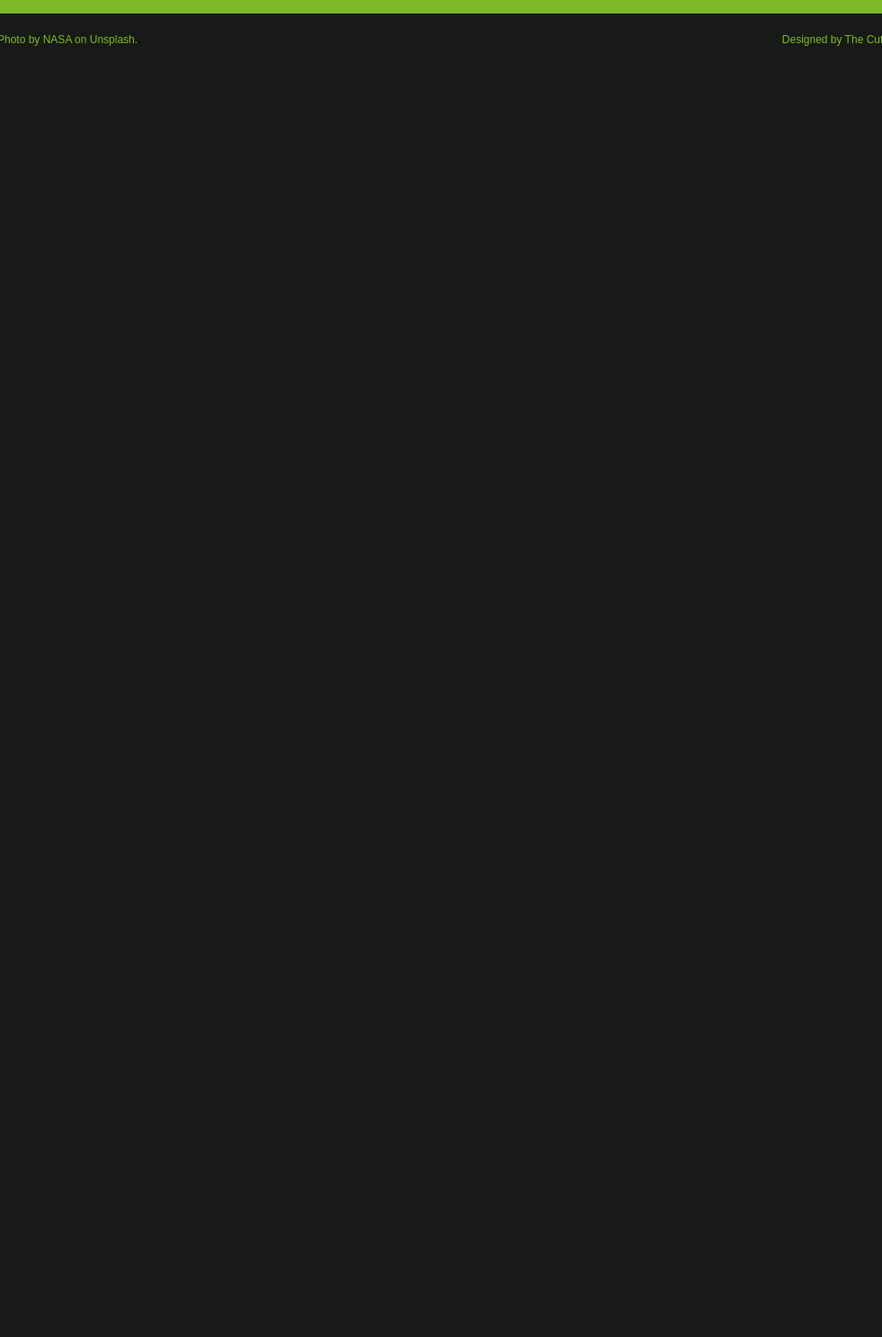
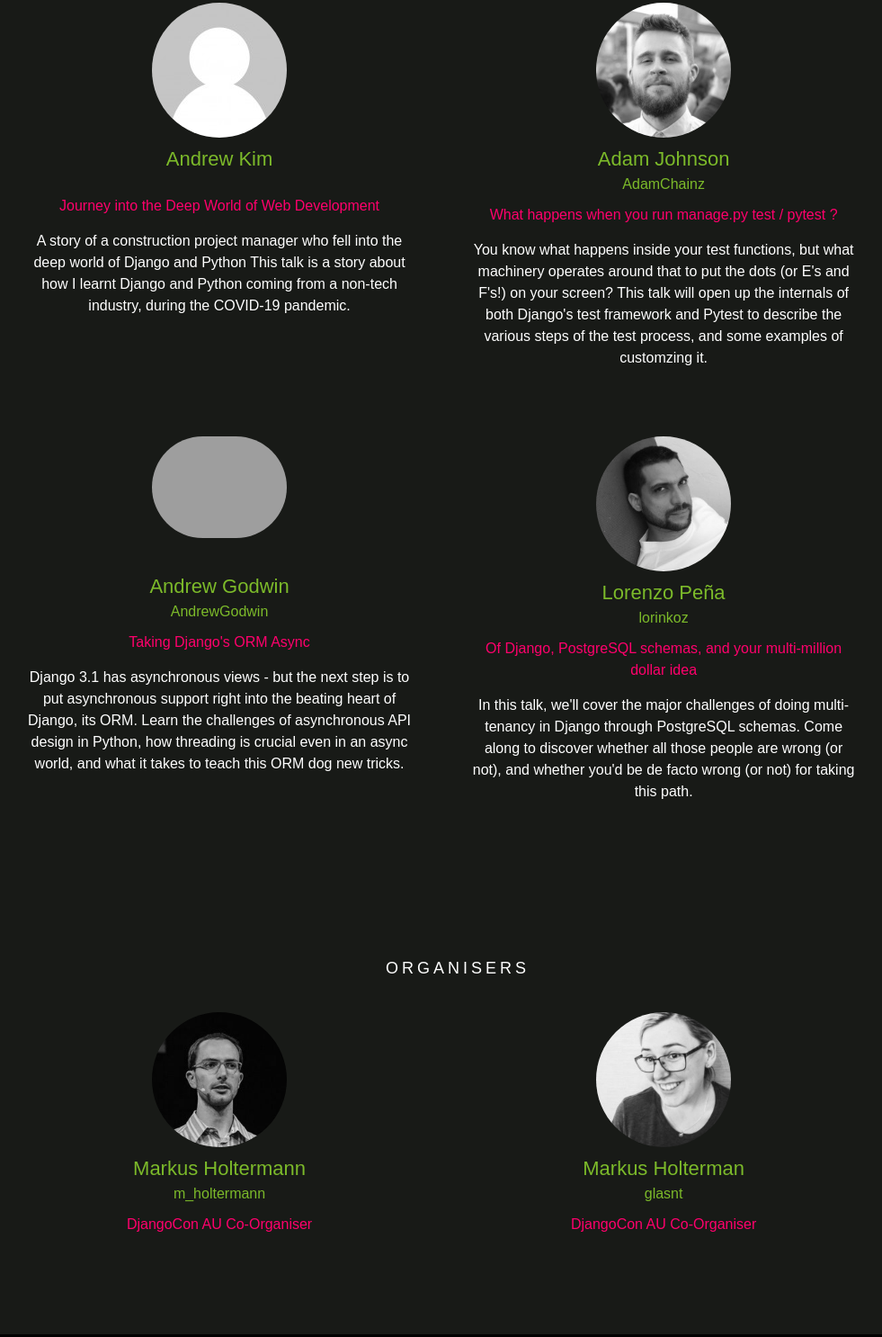
Before and after one commit to djangocon/2020.djangocon.com.au, a plain HTML site: page index.html in a window 1280 px wide. Shown: the part 832-2318 px from the top of the page at 90% size, without its empty margins (131-1112 px from the left). Before the commit the page ends 925 px from the top, so only its background shows below. Drawn offline with Linux system fonts and the light colour scheme; grey boxes are pictures that could not be loaded; a web font is replaced by a local one.

Commit message:
Update 2020 speakers

```diff
--- a/css/style-960.css
+++ b/css/style-960.css
@@ -67,7 +67,7 @@
 .speaker {
   display: block;
   float: left;
-  width: 27%;
+  width: 42%;
   padding: 0 3.125%;
   text-align: center;
 }
--- a/css/style.css
+++ b/css/style.css
@@ -338,7 +338,7 @@ body {
   background: #181a17;
 }
 
-.speakers .speaker-list li:nth-of-type(3n+1) {
+.speakers .speaker-list li:nth-of-type(2n+1) {
   clear: both;
 }
 
--- a/index.html
+++ b/index.html
@@ -40,13 +40,11 @@
   </head>
 
   <body>
-<!--
     <div class="banner">
-      <a href="https://2020.pycon.org.au/attend/tickets/">
+      <a href="https://2020.pycon.org.au/attend/">
         Tickets are on sale now!
       </a>
     </div>
--->
 <!--
     <div class="banner">
       <a href="https://shop.spreadshirt.com.au/djangocon">
@@ -100,43 +98,7 @@
       </div>
     </div>
 
-<!--
-    <div class="keynote-speaker">
-      <div class="wrap">
 
-        <h2 class="section-title">Invited Speaker</h2>
-
-        <ul class="speaker-list">
-
-          <li class="speaker group">
-            <div class="img-container">
-              <img src="./images/speakers/e-dunham.jpg" alt="E. Dunham" />
-            </div>
-            <div class="details">
-              <span class="name">E. Dunham</span>
-              <a href="https://twitter.com/QEDunham" target="_blank" class="social-handle">QEDunham</a>
-              <span class="meta">Rust's Recipes for Code and Community</span>
-            </div>
-            <p class="description">
-              In some ways, a browser engine seems to have little in common
-              with a web framework. But both are ambitious software projects,
-              approached by large groups of diverse people trying and sometimes
-              failing to cooperate, collaborate, and code together. This talk
-              shares firsthand observations, collected over 3 years of working
-              within the Rust and Servo teams at Mozilla as well as
-              volunteering on the Rust Community Team, about what all
-              developers can learn from Rust's approaches to the universal
-              challenges of code and community.
-            </p>
-          </li>
-
-        </ul>
-
-      </div>
-    </div>
--->
-
-<!--
     <div class="speakers" id="speakers">
       <div class="wrap">
 
@@ -146,136 +108,76 @@
 
           <li class="speaker">
             <div class="img-container">
-              <img src="./images/speakers/tim-savage.jpg" alt="" />
+              <img src="./images/speakers/andrew-kim.jpg" alt="" />
             </div>
             <div class="details">
-              <span class="name">Tim Savage</span>
-              <a href="https://twitter.com/savage_drummer" target="_blank" class="social-handle">savage_drummer</a>
-              <span class="meta">Safely eval Python syntax using the AST module</span>
+              <span class="name">
+                Andrew Kim
+              </span>
+              <br>
+              <span class="meta">
+                Journey into the Deep World of Web Development
+              </span>
             </div>
             <p class="description">
-              Allow your users to supply queries or define rules using Python
-              syntax and safely eval them. Processing an AST into safely
-              executable code.
+              A story of a construction project manager who fell into the deep world of Django and Python
+              This talk is a story about how I learnt Django and Python coming from a non-tech industry, during the COVID-19 pandemic.
             </p>
           </li>
 
           <li class="speaker">
             <div class="img-container">
-              <img src="./images/speakers/parth-shandilya.jpg" alt="" />
+              <img src="./images/speakers/adam-johnson.jpg" alt="Adam Johnson" />
             </div>
             <div class="details">
-              <span class="name">Parth Shandilya</span>
-              <a href="https://twitter.com/ParthS0007" target="_blank" class="social-handle">ParthS0007</a>
-              <span class="meta">Web Accessibility In Django</span>
+              <span class="name">
+                Adam Johnson
+              </span>
+                <a href="https://twitter.com/AdamChainz" target="_blank" class="social-handle">AdamChainz</a>
+              <span class="meta">
+                What happens when you run manage.py test / pytest ?
+              </span>
             </div>
             <p class="description">
-              Many developers want to build accessible applications, but don’t
-              know where to start. This talk will cover common accessibility
-              issues and how to address them. The audience will learn about how
-              disabled users interact with web apps, how to build more
-              accessible sites and W3C accessibility guidelines.
+            You know what happens inside your test functions, but what machinery operates around that to put the dots (or E's and F's!) on your screen?
+            This talk will open up the internals of both Django's test framework and Pytest to describe the various steps of the test process, and some examples of customzing it.
+
+
             </p>
           </li>
 
           <li class="speaker">
             <div class="img-container">
-              <img src="./images/speakers/noah-kantrowitz.jpg" alt="" />
+              <img src="./images/speakers/andrew-godwin.jpg" alt="Andrew Godwin" />
             </div>
             <div class="details">
-              <span class="name">Noah Kantrowitz</span>
-              <a href="https://twitter.com/kantrn" target="_blank" class="social-handle">kantrn</a>
-              <span class="meta">Forklifting Django: Migrating A Complex Django App To Kubernetes</span>
+              <span class="name">
+                Andrew Godwin
+              </span>
+                <a href="https://twitter.com/andrewgodwin" target="_blank" class="social-handle">AndrewGodwin</a>
+              <span class="meta">
+              Taking Django's ORM Async
+              </span>
             </div>
             <p class="description">
-              Everyone is talking about Kubernetes, but migrating existing
-              applications is often easier said than done. This talk will cover
-              the tale of migrating our main Django application to Kubernetes,
-              and all the problems and solutions we ran into along the way.
+            Django 3.1 has asynchronous views - but the next step is to put asynchronous support right into the beating heart of Django, its ORM.
+            Learn the challenges of asynchronous API design in Python, how threading is crucial even in an async world, and what it takes to teach this ORM dog new tricks.
             </p>
           </li>
-
           <li class="speaker">
             <div class="img-container">
-              <img src="./images/speakers/russell-keith-magee.jpg" alt="" />
+              <img src="./images/speakers/lorenzo-pena.jpeg" alt="Lorenzo Peña" />
             </div>
             <div class="details">
-              <span class="name">Russell Keith-Magee</span>
-              <a href="https://twitter.com/freakboy3742" target="_blank" class="social-handle">freakboy3742</a>
-              <span class="meta">WASM matter?</span>
+              <span class="name">Lorenzo Peña
+              </span>
+                <a href="https://twitter.com/lorinkoz" target="_blank" class="social-handle">lorinkoz</a>
+              <span class="meta">Of Django, PostgreSQL schemas, and your multi-million dollar idea
+
+              </span>
             </div>
             <p class="description">
-              One of the biggest developments in web technology in the last few
-              years is the emergence of WASM - Web Assembly. But what is WASM?
-              Can you use it in your web projects? Should you? And if so… how?
-            </p>
-          </li>
-
-          <li class="speaker">
-            <div class="img-container">
-              <img src="./images/speakers/andrew-godwin.jpg" alt="" />
-            </div>
-            <div class="details">
-              <span class="name">Andrew Godwin</span>
-              <a href="https://twitter.com/andrewgodwin" target="_blank" class="social-handle">andrewgodwin</a>
-              <span class="meta">Just Add Await: Retrofitting Async Into Django</span>
-            </div>
-            <p class="description">
-              Writing async code from scratch is hard; trying to add it into a
-              large, existing framework is harder. Learn about the problems we
-              face trying to make Django async while maintaining backwards
-              compatibility, as well as the problems maintaining hybrid
-              sync-and-async Python codebases in general.
-            </p>
-          </li>
-
-          <li class="speaker">
-            <div class="img-container">
-              <img src="./images/speakers/tobias-kunze.jpg" alt="" />
-            </div>
-            <div class="details">
-              <span class="name">Tobias Kunze</span>
-              <a href="https://twitter.com/rixxtr" target="_blank" class="social-handle">rixxtr</a>
-              <span class="meta">Pony, Cat, and Paw: Getting Started with the Open Source Menagerie</span>
-            </div>
-            <p class="description">
-              The way to your first open source pull request leads through many
-              implicit conventions and tools you’re expected to learn. Let’s
-              look at what you’ll need for your first Django contribution,
-              where to find help, and what challenges you’re likely to
-              encounter.
-            </p>
-          </li>
-
-          <li class="speaker">
-            <div class="img-container">
-              <img src="./images/speakers/melanie-crutchfield.jpg" alt="" />
-            </div>
-            <div class="details">
-              <span class="name">Melanie Crutchfield</span>
-              <a href="https://twitter.com/HelloMelanieC" target="_blank" class="social-handle">HelloMelanieC</a>
-              <span class="meta">The Unspeakable Horror of Discovering You Didn't Write Tests</span>
-            </div>
-            <p class="description">
-              I didn’t write tests. I’m here to help you avoid making the same mistake.
-            </p>
-          </li>
-
-          <li class="speaker">
-            <div class="img-container">
-              <img src="./images/speakers/tom-eastman.jpg" alt="" />
-            </div>
-            <div class="details">
-              <span class="name">Tom Eastman</span>
-              <a href="https://twitter.com/tveastman" target="_blank" class="social-handle">tveastman</a>
-              <span class="meta">Using Python, Django, and ruthlessness to protect people from social media harassment.</span>
-            </div>
-            <p class="description">
-              In this talk, I present ‘secateur’, a tool for Twitter users to
-              protect themselves from some forms of online harassment. I
-              discuss using Python and Django to create tools that integrate
-              with Twitter, use its APIs, and block lots of people (LOTS of
-              people).
+             In this talk, we'll cover the major challenges of doing multi-tenancy in Django through PostgreSQL schemas. Come along to discover whether all those people are wrong (or not), and whether you'd be de facto wrong (or not) for taking this path.
             </p>
           </li>
 
@@ -283,38 +185,81 @@
 
       </div>
     </div>
--->
 
-<!--
+
+    <!-- Organisers! -->
+    <div class="speakers" id="speakers">
+      <div class="wrap">
+
+        <h2 class="section-title">Organisers</h2>
+
+        <ul class="speaker-list group">
+
+          <li class="speaker">
+            <div class="img-container">
+              <img src="./images/speakers/markus-holtermann.jpg" alt="Markus Holtermann" />
+            </div>
+            <div class="details">
+              <span class="name">
+                Markus Holtermann
+              </span>
+                <a href="https://twitter.com/m_holtermann" target="_blank" class="social-handle">m_holtermann</a>
+              <span class="meta">
+                DjangoCon AU Co-Organiser
+              </span>
+            </div>
+          </li>
+          <li class="speaker">
+            <div class="img-container">
+              <img src="./images/speakers/katie-mclaughlin.jpg" alt="Katie McLaughlin" />
+            </div>
+            <div class="details">
+              <span class="name">
+                Markus Holterman
+              </span>
+                <a href="https://twitter.com/glasnt" target="_blank" class="social-handle">glasnt</a>
+              <span class="meta">
+                DjangoCon AU Co-Organiser
+              </span>
+            </div>
+          </li>
+
+        </ul>
+
+      </div>
+    </div>
+
+
+
     <div class="tickets">
       <div class="wrap">
 
         <h2 class="section-title">Tickets</h2>
 
         <ul class="ticket-options group">
-
+          <p align="center">Tickets to PyConline AU include access to all talks, including DjangoCon AU<br><br><BR></p>
           <li class="option group">
-            <span class="name">DjangoCon AU Only</span>
-            <p class="description">Specialist Track Day ticket. Does not include PyConline AU.</p>
-            <span class="price"><span class="currency">AU&#36;</span>150</span>
+            <span class="name">PyConline AU Student</span>
+            <p class="description">Admission for students currently enrolled in full or part-time education, at any level. Conditions apply.</p>
+            <span class="price"><span class="currency">AU&#36;</span>10</span>
           </li>
 
           <li class="option group">
-            <span class="name">PyConline AU Enthusiast + DjangoCon AU</span>
-            <p class="description">Discounted rates for enthusiasts paying out of their own pocket.</p>
-            <span class="price"><span class="currency">AU&#36;</span>490</span>
+            <span class="name">PyConline AU Enthusiast</span>
+            <p class="description">General admission for Python users attending the conference.</p>
+            <span class="price"><span class="currency">AU&#36;</span>29</span>
           </li>
 
           <li class="option group">
             <span class="name">PyConline AU Professional</span>
-            <p class="description">If your company is paying, or you can claim as a tax deduction. Includes DjangoCon AU.</p>
-            <span class="price"><span class="currency">AU&#36;</span>690</span>
+            <p class="description">If your employer is paying for your ticket, or you make your living using Python, please consider this tier.</p>
+            <span class="price"><span class="currency">AU&#36;</span>79</span>
           </li>
 
           <li class="option group">
             <span class="name">PyConline AU Contributor</span>
-            <p class="description">Give a little extra to help with financial aid for other attendees. Includes DjangoCon AU.</p>
-            <span class="price"><span class="currency">AU&#36;</span>990</span>
+            <p class="description">All funds raised by contributor tickets are used to support outreach and diversity in future years.</p>
+            <span class="price"><span class="currency">AU&#36;</span>300+</span>
           </li>
 
         </ul>
```
Also changed, not shown: images/speakers/adam-johnson.jpg (added), images/speakers/andrew-kim.jpg (added), images/speakers/katie-mclaughlin.jpg (added), images/speakers/lorenzo-pena.jpeg (added), images/speakers/markus-holtermann.jpg (added), 1 other file.
